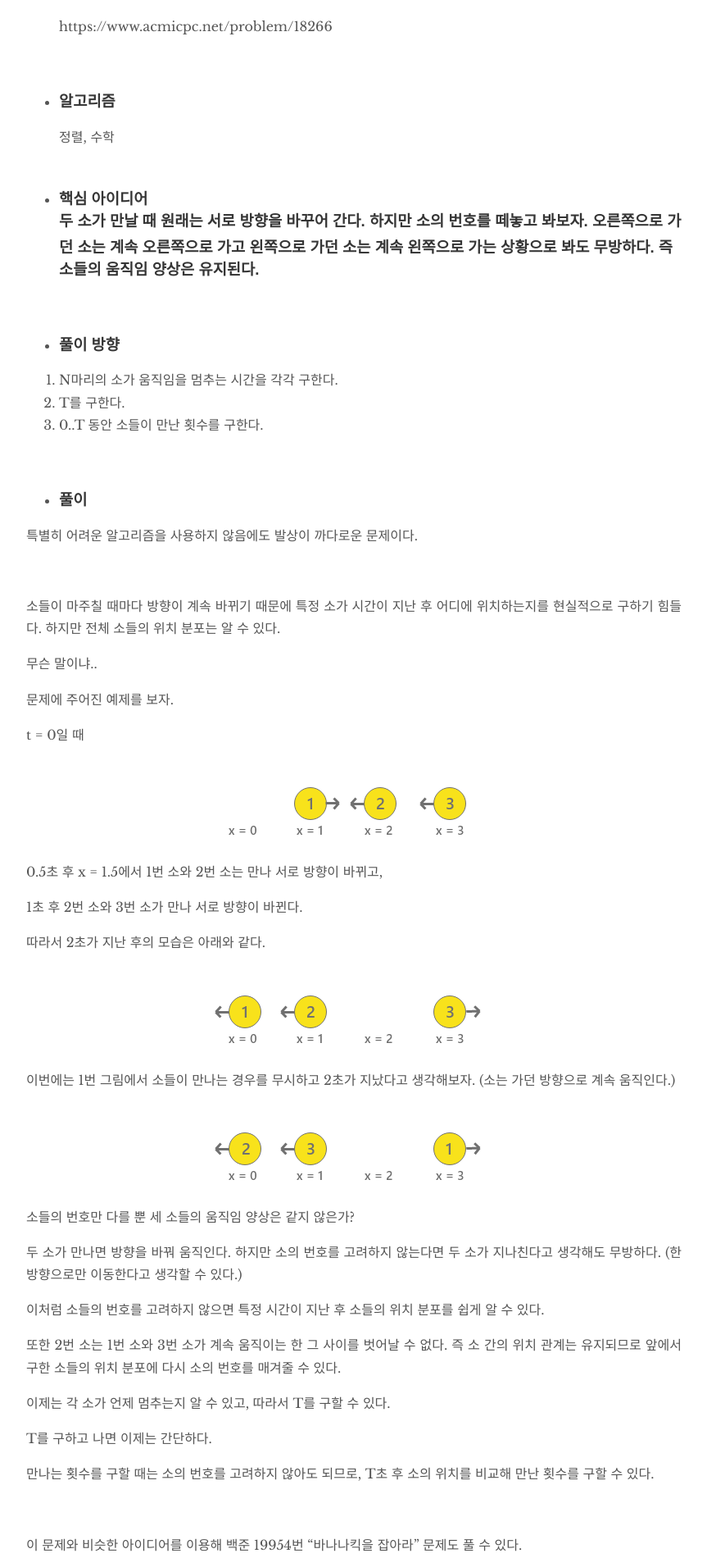
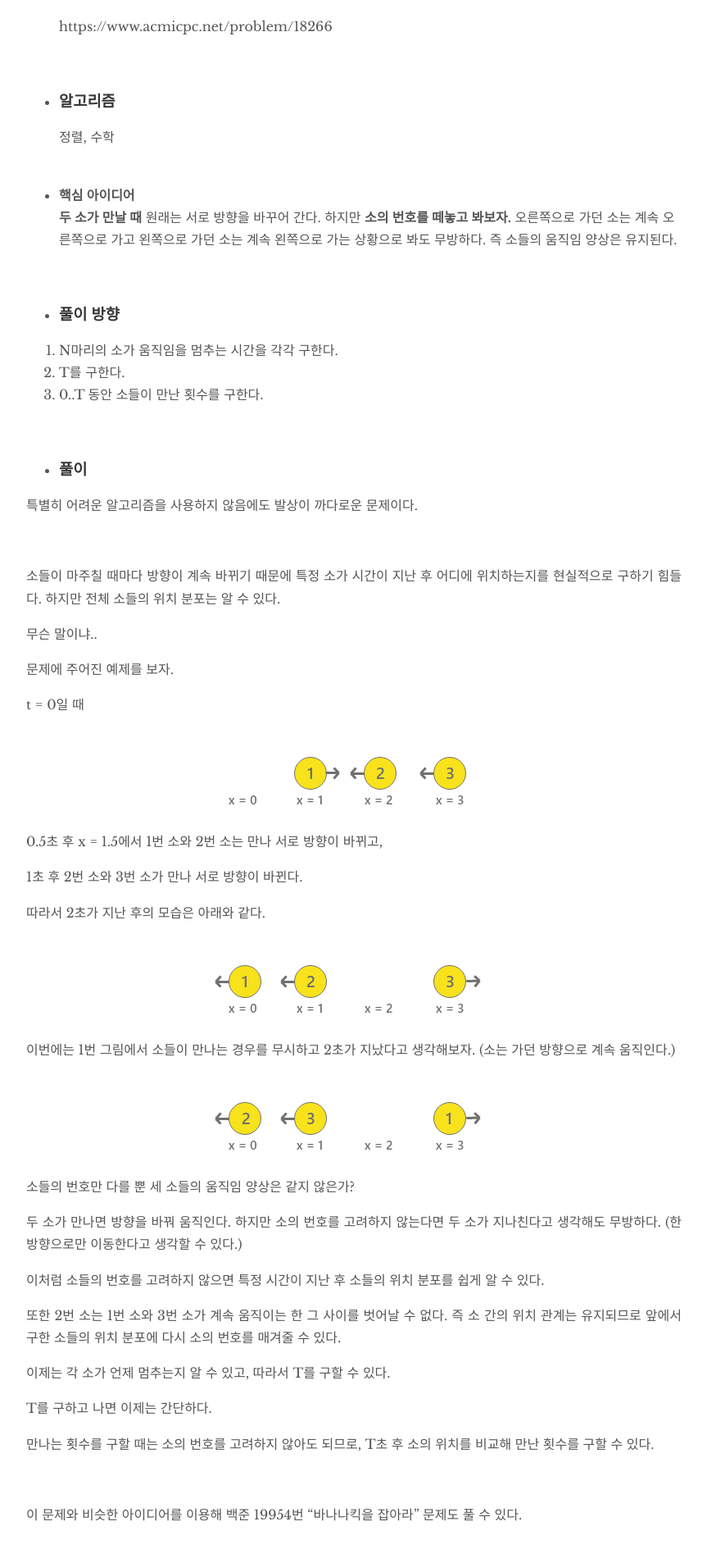
Before and after one commit to 1bin01/1bin01.github.io, a Jekyll site: the page built from _posts/2020-12-26-boj-18266.md, in a window 1280 px wide. Shown: the part 407-2307 px from the top of the page at 82% size, without its empty margins (208-1071 px from the left). Built offline with Jekyll 4.4.1, drawn with Linux system fonts in a browser that asks for light colours; comment, search, counter and statistics services are not loaded.

Commit message:
Update 2020-12-26-boj-18266.md

```diff
--- a/_posts/2020-12-26-boj-18266.md
+++ b/_posts/2020-12-26-boj-18266.md
@@ -16,7 +16,7 @@ tags: PS
     정렬, 수학
 <br>
 
-* ### 핵심 아이디어   <br>  **두 소가 만날 때** 원래는 서로 방향을 바꾸어 간다. 하지만 **소의 번호를 떼놓고 봐보자.** 오른쪽으로 가던 소는 계속 오른쪽으로 가고 왼쪽으로 가던 소는 계속 왼쪽으로 가는 상황으로 봐도 무방하다. 즉 소들의 움직임 양상은 유지된다.
+* **핵심 아이디어**  <br>  **두 소가 만날 때** 원래는 서로 방향을 바꾸어 간다. 하지만 **소의 번호를 떼놓고 봐보자.** 오른쪽으로 가던 소는 계속 오른쪽으로 가고 왼쪽으로 가던 소는 계속 왼쪽으로 가는 상황으로 봐도 무방하다. 즉 소들의 움직임 양상은 유지된다.
 
 <br>
 
```
